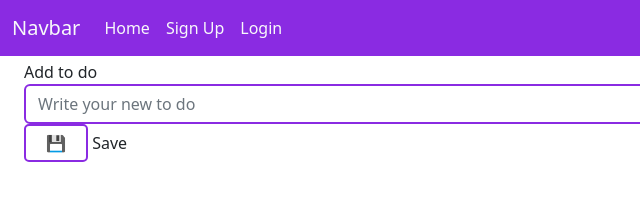
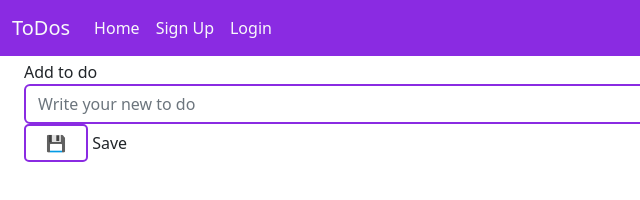
Before and after one commit to Jelenal1/ToDo_294, a plain HTML site: page index.html in a window 1280 px wide. Shown: the full height of the page, 0-640 px from the left. Drawn offline with nearby package versions, Linux system fonts and the light colour scheme; no server answers.

Commit message:
Renamed Navabr title

```diff
--- a/index.html
+++ b/index.html
@@ -16,7 +16,7 @@
   <!--code from getbootstrap.com-->
   <nav class="navbar navbar-expand-lg navbar-dark navigation ">
     <div class="container-fluid">
-      <a class="navbar-brand text-light" href="/index.html">Navbar</a>
+      <a class="navbar-brand text-light" href="/index.html">ToDos</a>
       <button class="navbar-toggler" type="button" data-bs-toggle="collapse" data-bs-target="#navbarNav" aria-controls="navbarNav" aria-expanded="false" aria-label="Toggle navigation">
         <span class="navbar-toggler-icon"></span>
       </button>
```
